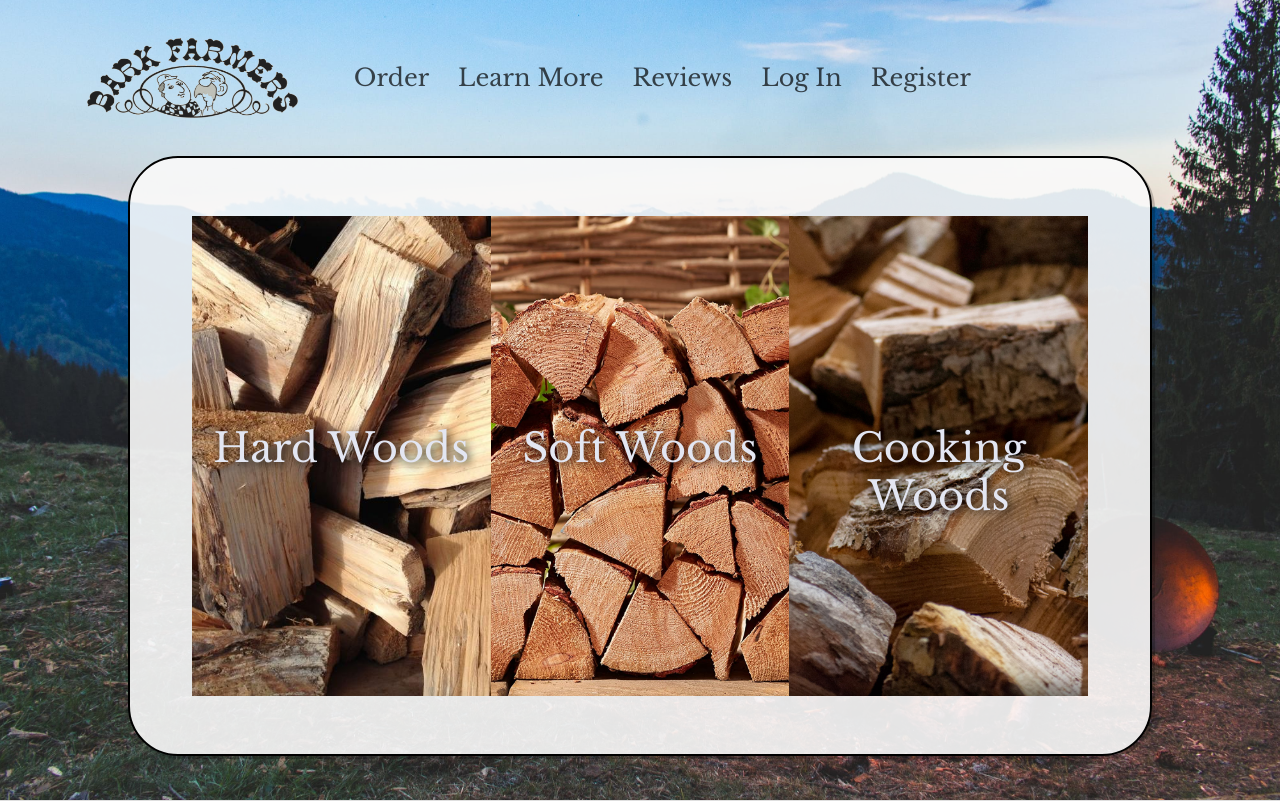
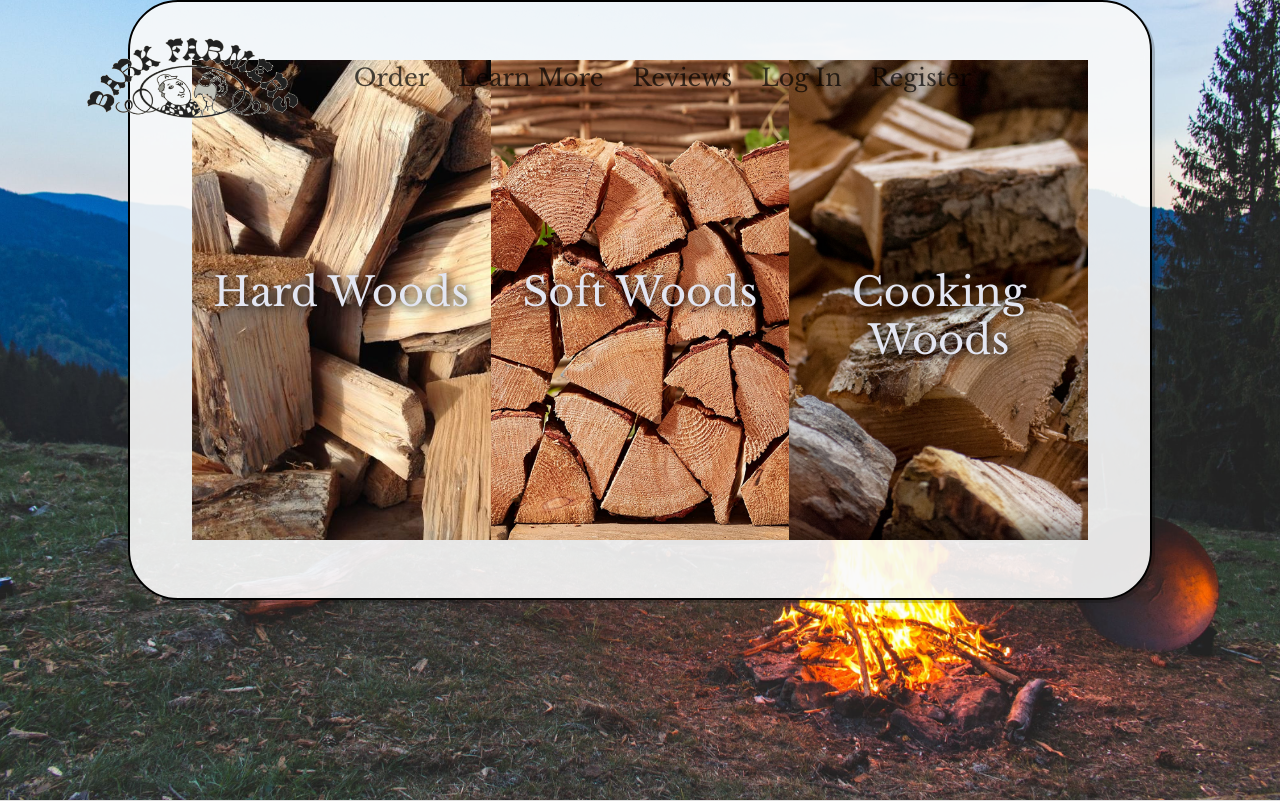
Before and after one commit to JDygard/BarkFarmers, a Django app: page /order/ in a window 1280 px wide. Shown: the top 801 px of the page. Run offline with Django 3.2, Linux system fonts and the light colour scheme; data that the repository does not hold is empty; some libraries are stand-ins or nearby versions.

Commit message:
fix typo breaking navbar

```diff
--- a/static/css/style.css
+++ b/static/css/style.css
@@ -44,7 +44,7 @@ footer {
     min-height: 50px;
 }
 
-.navBar {
+.navbar {
     position: absolute;
 }
 
```
